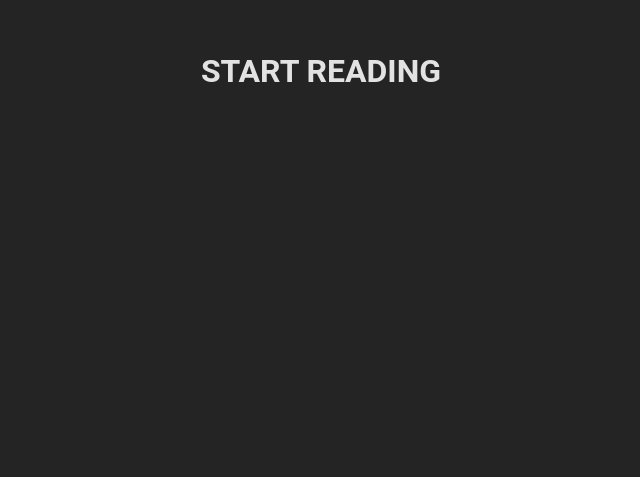
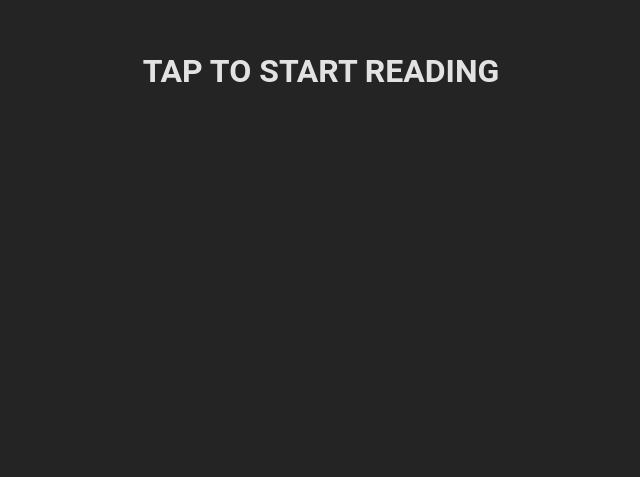
Before and after one commit to AlexIchenskiy/tale-hackathon, a React (Vite) app: page / in a window 1280 px wide. Shown: the part 321-798 px from the top of the page, without its empty margins (319-959 px from the left). Built offline with nearby package versions, Linux system fonts and the light colour scheme.

Commit message:
chore: refactor text

```diff
--- a/src/App.tsx
+++ b/src/App.tsx
@@ -21,7 +21,7 @@ function App() {
   return (
     <>
       <div className='start-container' style={{ height: '100lvh', top: pressed ? '-100lvh' : 0, position: 'absolute', transition: 'top 0.3s ease-in-out', overflow: 'hidden' }} onClick={() => setPressed(true)}>
-        <div className='start'>{currentPage === 0 ? `Start reading` : `Continue Reading`}</div>
+        <div className='start'>{currentPage === 0 ? `Tap to start reading` : `Tap to continue Reading`}</div>
       </div>
       <div style={{ height: '100lvh', top: pressed ? 0 : '100lvh', position: 'absolute', transition: 'top 0.3s ease-in-out', overflow: 'hidden' }}>
         <PageContainer prevCallback={() => setPressed(false)} currentPage={currentPage} setCurrentPage={setCurrentPage}
```
